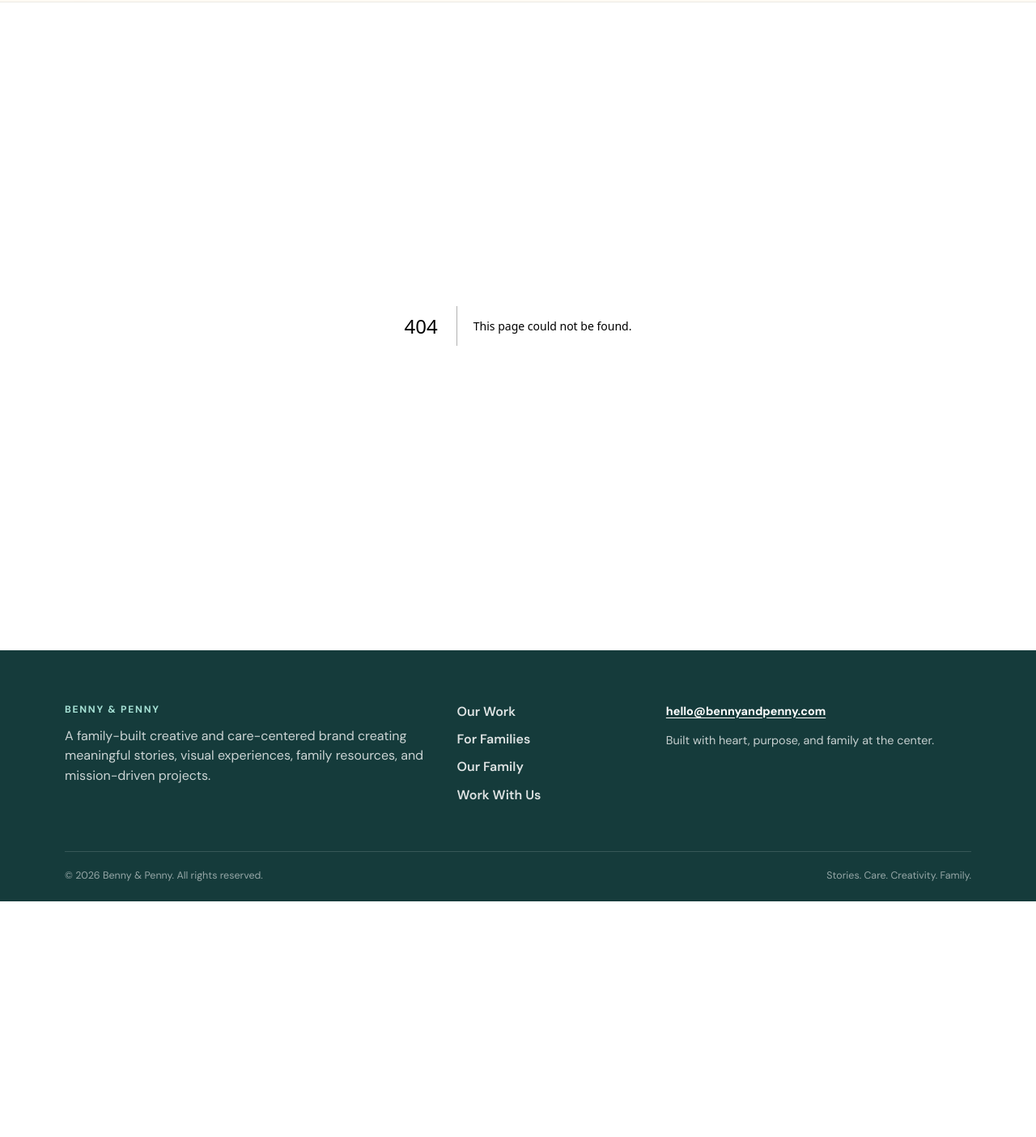
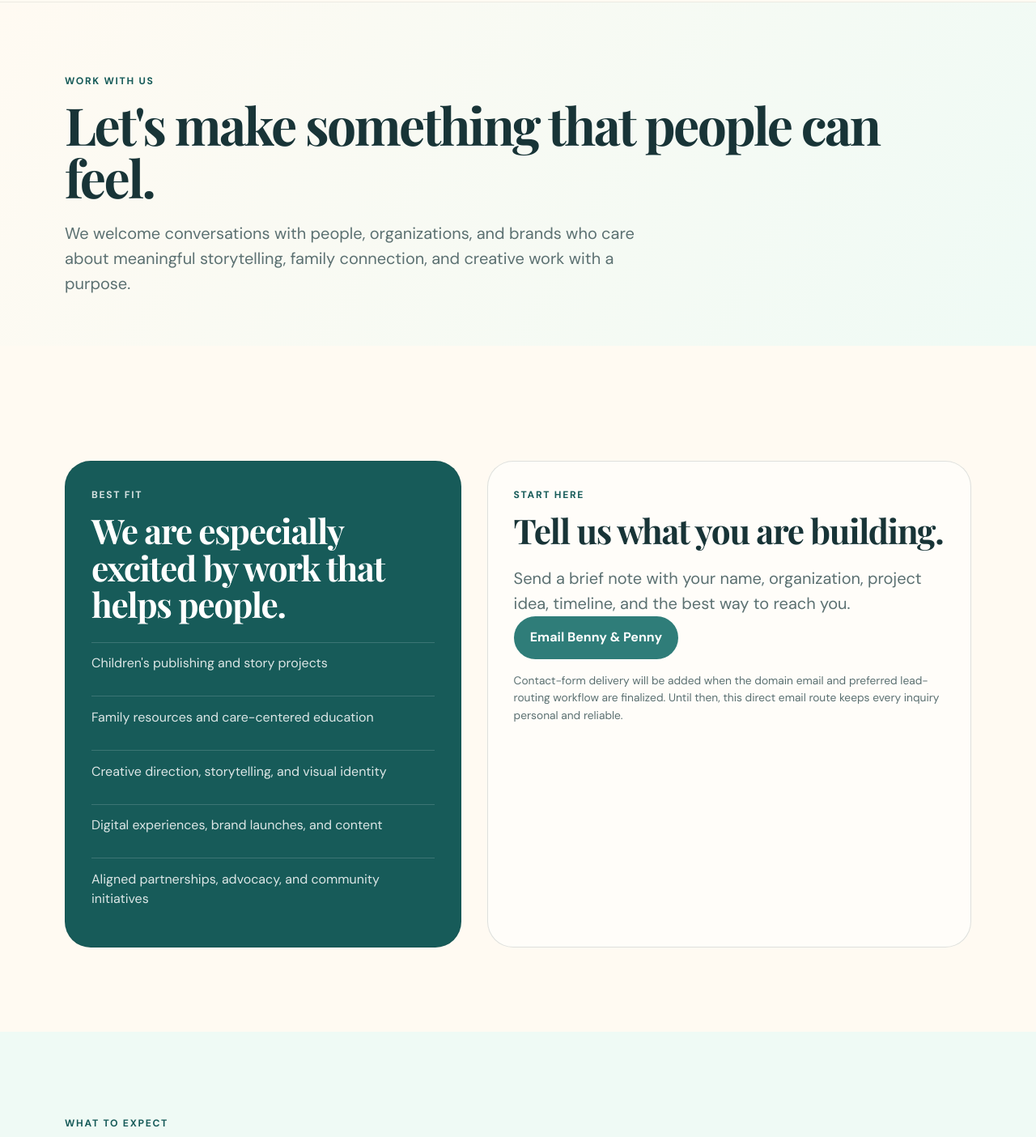
Before and after one commit to hpintojr/bennyandpenny, a Next.js app: page /work-with-us in a window 1280 px wide. Before the commit this address had no page. Shown: the part 80-1484 px from the top of the page at 81% size. Before the commit the page ends 1193 px from the top, so only its background shows below. Built offline with nearby package versions, Linux system fonts and the light colour scheme.

Commit message:
feat: add collaboration inquiry page

```diff
--- /dev/null
+++ b/app/work-with-us/page.tsx
@@ -0,0 +1,71 @@
+import type { Metadata } from "next";
+
+export const metadata: Metadata = {
+  title: "Work With Us",
+  description: "Start a conversation with Benny & Penny about creative collaborations, publishing, family resources, or mission-driven projects.",
+};
+
+const collaborationTypes = [
+  "Children&apos;s publishing and story projects",
+  "Family resources and care-centered education",
+  "Creative direction, storytelling, and visual identity",
+  "Digital experiences, brand launches, and content",
+  "Aligned partnerships, advocacy, and community initiatives",
+];
+
+export default function WorkWithUsPage() {
+  return (
+    <>
+      <section className="pageHero">
+        <div className="shell">
+          <p className="eyebrow">Work With Us</p>
+          <h1 className="display">Let&apos;s make something that people can feel.</h1>
+          <p className="lede">
+            We welcome conversations with people, organizations, and brands who care about
+            meaningful storytelling, family connection, and creative work with a purpose.
+          </p>
+        </div>
+      </section>
+
+      <section className="section">
+        <div className="shell contactGrid">
+          <div className="contactPanel contactPanel--dark">
+            <p className="eyebrow">Best fit</p>
+            <h2 className="h2">We are especially excited by work that helps people.</h2>
+            <ul className="contactList">
+              {collaborationTypes.map((type) => (
+                <li key={type} dangerouslySetInnerHTML={{ __html: type }} />
+              ))}
+            </ul>
+          </div>
+          <div className="contactPanel">
+            <p className="eyebrow">Start here</p>
+            <h2 className="h2">Tell us what you are building.</h2>
+            <p className="lede">
+              Send a brief note with your name, organization, project idea, timeline, and the best way to reach you.
+            </p>
+            <a className="button" href="mailto:hello@bennyandpenny.com?subject=Benny%20%26%20Penny%20Collaboration%20Inquiry">
+              Email Benny &amp; Penny
+            </a>
+            <p className="note">
+              Contact-form delivery will be added when the domain email and preferred lead-routing workflow are finalized.
+              Until then, this direct email route keeps every inquiry personal and reliable.
+            </p>
+          </div>
+        </div>
+      </section>
+
+      <section className="section section--soft">
+        <div className="shell pageIntro">
+          <div>
+            <p className="eyebrow">What to expect</p>
+            <h2 className="h2">Thoughtful communication from the first conversation.</h2>
+          </div>
+          <p className="lede">
+            We will listen for the heart of the project first, then determine whether there is a clear and aligned way to build it together.
+          </p>
+        </div>
+      </section>
+    </>
+  );
+}
```
